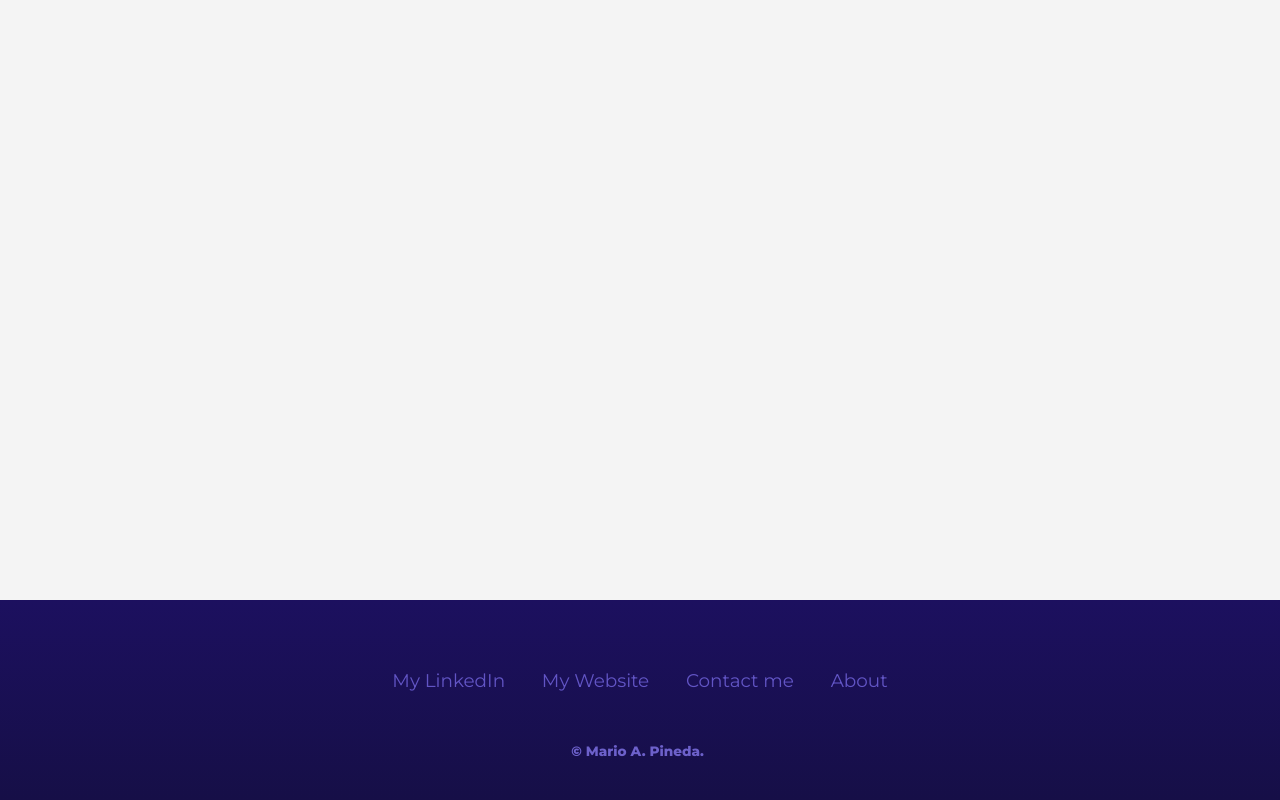
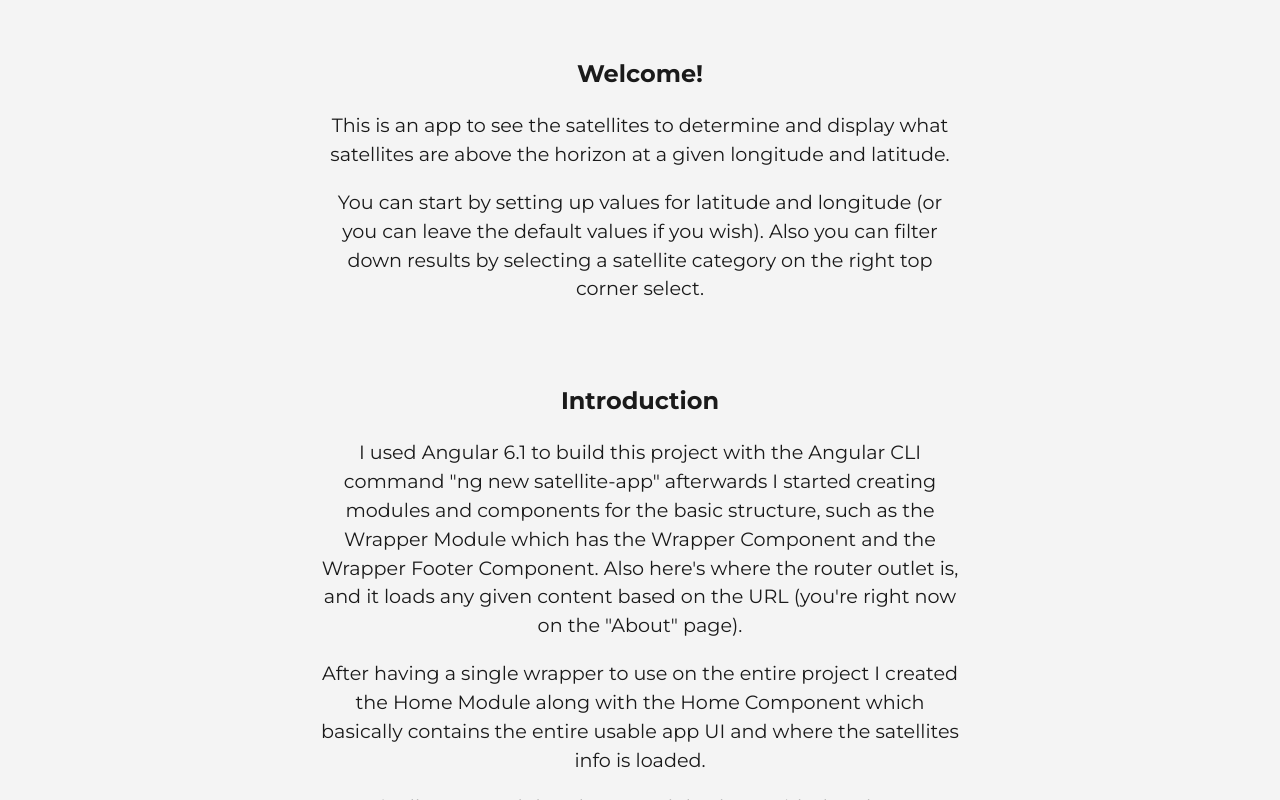
Before and after one commit to Mariopdel94/SatellitesApp, an Angular app: page /about in a window 1280 px wide. Before the commit this address led to /. Built offline with nearby package versions, Linux system fonts and the light colour scheme.

Commit message:
Created about page.

```diff
--- /dev/null
+++ b/src/app/about/about.component.html
@@ -0,0 +1,97 @@
+<div class="page">
+  <div class="center-x">
+    <div class="page-content">
+      <div class="title">
+        Welcome!
+      </div>
+      <div>
+        <p>
+          This is an app to see the satellites to determine and display what satellites are above the horizon at a given longitude and latitude.
+        </p>
+        <p>
+          You can start by setting up values for latitude and longitude (or you can leave the default values if you wish).
+          Also you can filter down results by selecting a satellite category on the right top corner select.
+        </p>
+      </div>
+      <div class="title">
+        Introduction
+      </div>
+      <div>
+        <p>
+          I used Angular 6.1 to build this project with the Angular CLI command "ng new satellite-app"
+          afterwards I started creating modules and components for the basic structure, such as the Wrapper Module which has the Wrapper
+          Component and the Wrapper Footer Component. Also here's where the router outlet is, and it loads any given content based on the URL
+          (you're right now on the "About" page).
+        </p>
+        <p>
+          After having a single wrapper to use on the entire project I created the Home Module along with the Home Component
+          which basically contains the entire usable app UI and where the satellites info is loaded.
+        </p>
+        <p>
+          Finally, I created the About Module along with the About Component (you're currently on it), here's where the all the project info is and how was done.
+        </p>
+      </div>
+      <div class="title">
+        Commands used
+      </div>
+      <div>
+        <p>
+          Here are the Angular CLI commands used to create the basic structure
+        </p>
+        <ul>
+          <li>
+            ng new my-app
+          </li>
+          <li>
+            ng generate module my-module --routing
+          </li>
+          <li>
+            ng generate component my-component
+          </li>
+          <li>
+            ng generate service my-service
+          </li>
+          <li>
+            ng generate class my-class
+          </li>
+        </ul>
+      </div>
+      <div class="title">
+        Dependencies used
+      </div>
+      <div>
+        <p>
+          There are a few external dependencies used in this project, here's the list of the ones used.
+          To install any of them use the command: npm install ( dependency-name )
+        </p>
+        <ul>
+          <li>rxjs-compat version: 6.3.3</li>
+          <li>@ng-select/ng-select version: 2.12.0</li>
+          <li>foundation-sites version: 6.5.2</li>
+          <li>moment version: 2.24.0</li>
+          <li>@angular/material version: 7.2.2</li>
+        </ul>
+      </div>
+      <div class="title">
+        How to build and test
+      </div>
+      <div>
+        <p>
+          After cloning the repository you will need to install all the dependencies from the package.json (use the 'npm install' command)
+          afterwards just run the 'ng-serve --aot' command. If you want to build it for production instead use the command: ng-build --prod.
+        </p>
+        <p>
+          Also I already wrote down this commands on the package.json scripts so you can just use 'npm run start' and 'npm run build' respectively
+        </p>
+      </div>
+      <div class="title">
+        Thank you!
+      </div>
+      <div>
+        <p>
+          If you'd like to contact me there's some useful links on this footer, feel free to use them.
+        </p>
+      </div>
+    </div>
+  </div>
+</div>
--- /dev/null
+++ b/src/app/about/about.component.scss
@@ -0,0 +1,27 @@
+@import "../../assets/styles/common";
+
+.page {
+  background-color: #f4f4f4;
+
+  .page-content {
+    padding-top: $content-spacing;
+    padding-bottom: $content-spacing + 2rem;
+    max-width: 40rem;
+    font-size: 1.2rem;
+    text-align: center;
+  }
+
+  .title {
+    margin-top: 5rem;
+    font-weight: bold;
+    font-size: 1.5rem;
+
+    &:first-child {
+      margin-top: 0;
+    }
+  }
+
+  ul {
+    list-style-position: inside;
+  }
+}
--- /dev/null
+++ b/src/app/about/about.component.ts
@@ -0,0 +1,15 @@
+import { Component, OnInit } from '@angular/core';
+
+@Component({
+  selector: 'app-about',
+  templateUrl: './about.component.html',
+  styleUrls: ['./about.component.scss']
+})
+export class AboutComponent implements OnInit {
+
+  constructor() { }
+
+  ngOnInit() {
+  }
+
+}
--- a/src/app/app.module.ts
+++ b/src/app/app.module.ts
@@ -10,8 +10,9 @@ import { WrapperComponent } from './wrapper/wrapper.component';
 import { WrapperFooterComponent } from './wrapper/components/wrapper-footer/wrapper-footer.component';
 
 const routes: Routes = [
-  { path: '', redirectTo: 'inicio', pathMatch: 'full' },
-  { path: 'inicio',  loadChildren: './home/home.module#HomeModule' },
+  { path: '', redirectTo: 'index', pathMatch: 'full' },
+  { path: 'index',  loadChildren: './home/home.module#HomeModule' },
+  { path: 'about',  loadChildren: './about/about.module#AboutModule' },
   { path: '**', redirectTo: '', pathMatch: 'full' },
 ];
 
--- a/src/app/home/home.component.scss
+++ b/src/app/home/home.component.scss
@@ -1,6 +1,4 @@
 @import "../../assets/styles/common";
-
-$content-spacing: 3.5rem;
 
 .page {
   background-color: #f4f4f4;
--- a/src/app/wrapper/components/wrapper-footer/wrapper-footer.component.html
+++ b/src/app/wrapper/components/wrapper-footer/wrapper-footer.component.html
@@ -1,6 +1,7 @@
 <div id="footer">
   <div id="content">
     <div id="footer-nav">
+        <button class="navigation-button" (click)="navigateTo('index')">Home</button>
       <button class="navigation-button"><a href="http://www.linkedin.com/in/mariopdel94" target="_blank">My LinkedIn</a></button>
       <button class="navigation-button"><a href="http://mariopineda.com.mx/" target="_blank">My Website</a></button>
       <button class="navigation-button"><a href="https://api.whatsapp.com/send?phone=526561619831&text=Hi%20Mario!" target="_blank">Contact me</a></button>
--- a/src/assets/styles/_common.scss
+++ b/src/assets/styles/_common.scss
@@ -1,6 +1,7 @@
 @import "./ui-elements/colors";
+$content-spacing: 3.5rem;
+
 /** Helper classes **/
-
 .full-width {
 	width: 100% !important;
 }
```
Also changed, not shown: src/app/about/about-routing.module.ts (added, +13 -0 lines), src/app/about/about.module.ts (added, +14 -0 lines), 2 other files (tests, documents, lock files or other folders).
